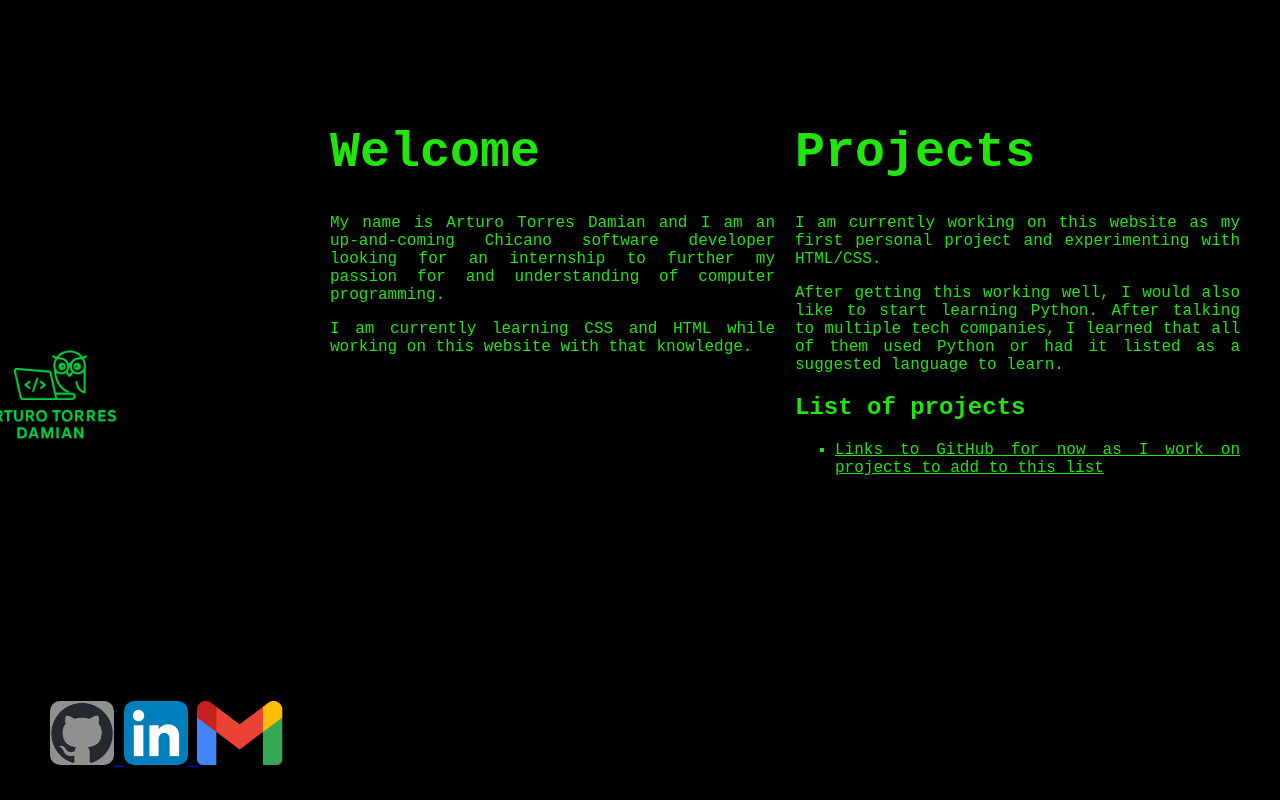
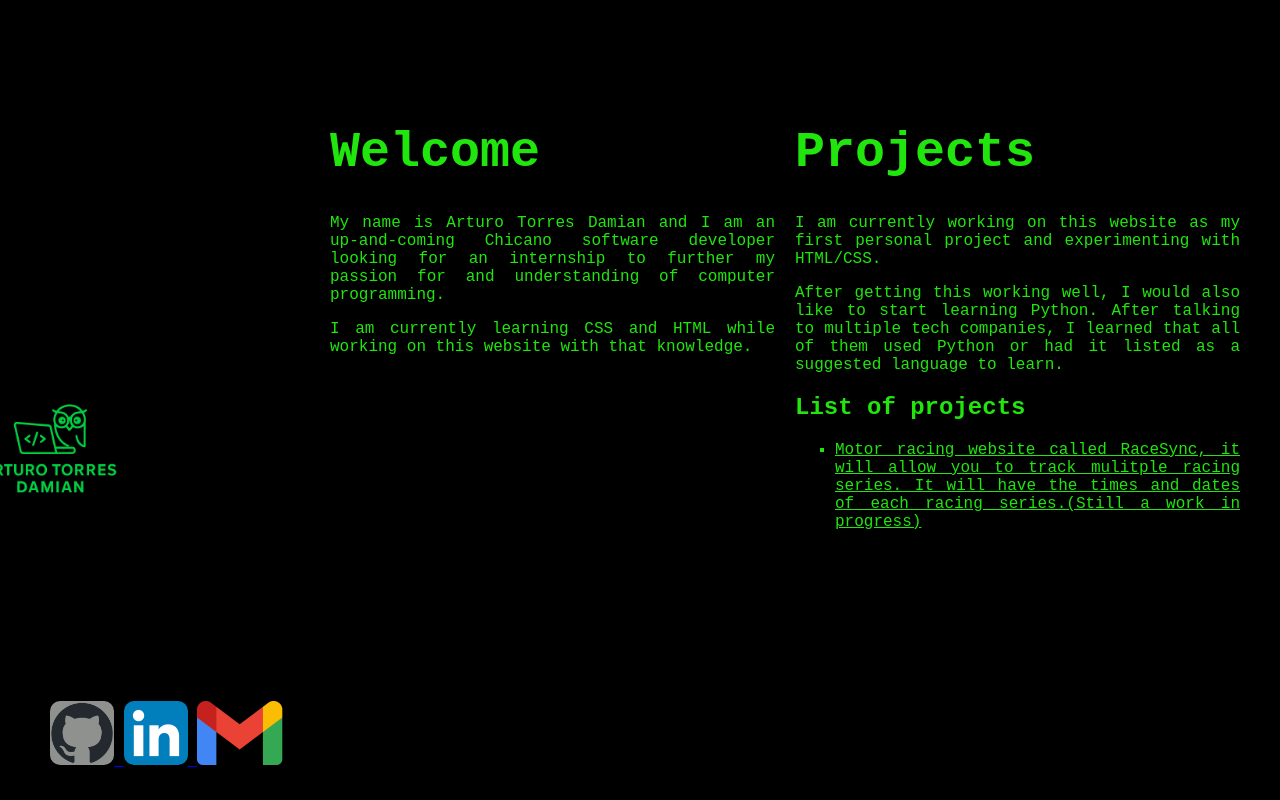
Before and after one commit to huey704/huey704.github.io, a plain HTML site: page index.html in a window 1280 px wide. Drawn offline with Linux system fonts and the light colour scheme.

Commit message:
updated link to the racing website and added a little description.

```diff
--- a/index.html
+++ b/index.html
@@ -114,11 +114,14 @@
                 <h2>List of projects</h2>
                 <ul class="a">
                     <li>
-                        <a href="https://github.com/huey704" target="_blank">
-                            Links to GitHub for now as I work on projects to add to this list
+                        <a href="https://github.com/huey704/Motor-Racing-Website" target="_blank">
+                            Motor racing website called RaceSync, it will allow you to track mulitple racing series. It
+                            will have the times and dates of each racing series.(Still a work in progress)
                         </a>
                     </li>
                 </ul>
+
+
 
             </div>
         </div>
```
